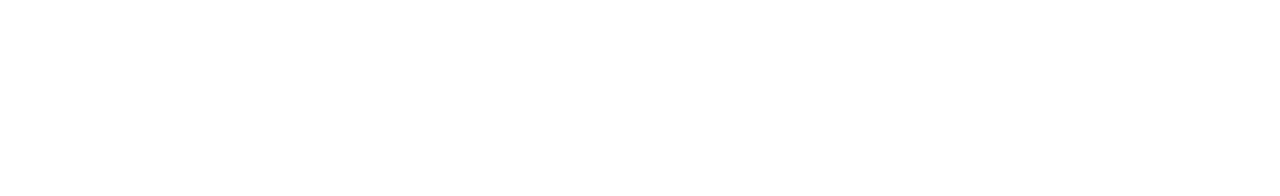
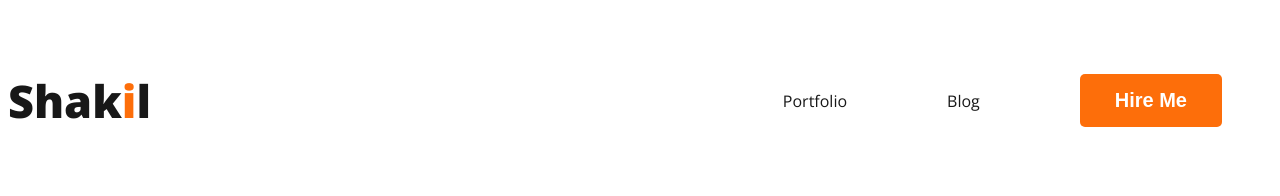
Before and after one commit to Shakillazycoder/developer-portfolio, a plain HTML site: page index.html in a window 1280 px wide. Drawn offline with nearby package versions, Linux system fonts and the light colour scheme.

Commit message:
Second updates

```diff
--- a/index.html
+++ b/index.html
@@ -4,9 +4,21 @@
     <meta charset="UTF-8">
     <meta name="viewport" content="width=device-width, initial-scale=1.0">
     <title>Developer Portfolio</title>
+    <link rel="preconnect" href="https://fonts.googleapis.com">
+<link rel="preconnect" href="https://fonts.gstatic.com" crossorigin>
+<link href="https://fonts.googleapis.com/css2?family=Open+Sans:wght@400;700;800&display=swap" rel="stylesheet">
+    <link rel="stylesheet" href="styles/portfolio.css">
 </head>
 <body>
     <header>
+        <nav>
+            <h3 class="head-title">Shak<span class="text-primary">i</span>l</h3>
+            <ul>
+                <li><a href="">Portfolio</a></li>
+                <li><a href="">Blog</a></li>
+                <li><button class="btn-primary">Hire Me</button></a></li>
+            </ul>
+        </nav>
 
     </header>
     <main>
--- /dev/null
+++ b/styles/portfolio.css
@@ -0,0 +1,41 @@
+/* common shared */
+body{
+    font-family: 'Open Sans', sans-serif;
+}
+.text-primary{
+    color: #FD6E0A;
+}
+.btn-primary{
+    border-radius: 5px;
+    background: #FD6E0A;
+    border: 0;
+    font-size: 20px;
+    font-style: normal;
+    font-weight: 700;
+    line-height: normal;
+    color: white;
+    padding: 15px 35px;
+}
+/* nav related styles */
+nav {
+    display: flex;
+    justify-content: space-between;
+    align-items: center;
+}
+.head-title{
+color: var(--Dark-01, #181818);
+font-size: 45px;
+font-weight: 800;
+}
+nav > ul{
+    display: flex;
+    align-items: center;
+}
+nav li{
+    list-style: none;
+    margin: 50px;
+}
+nav a{
+    text-decoration: none;
+    color: #181818;
+}
```
